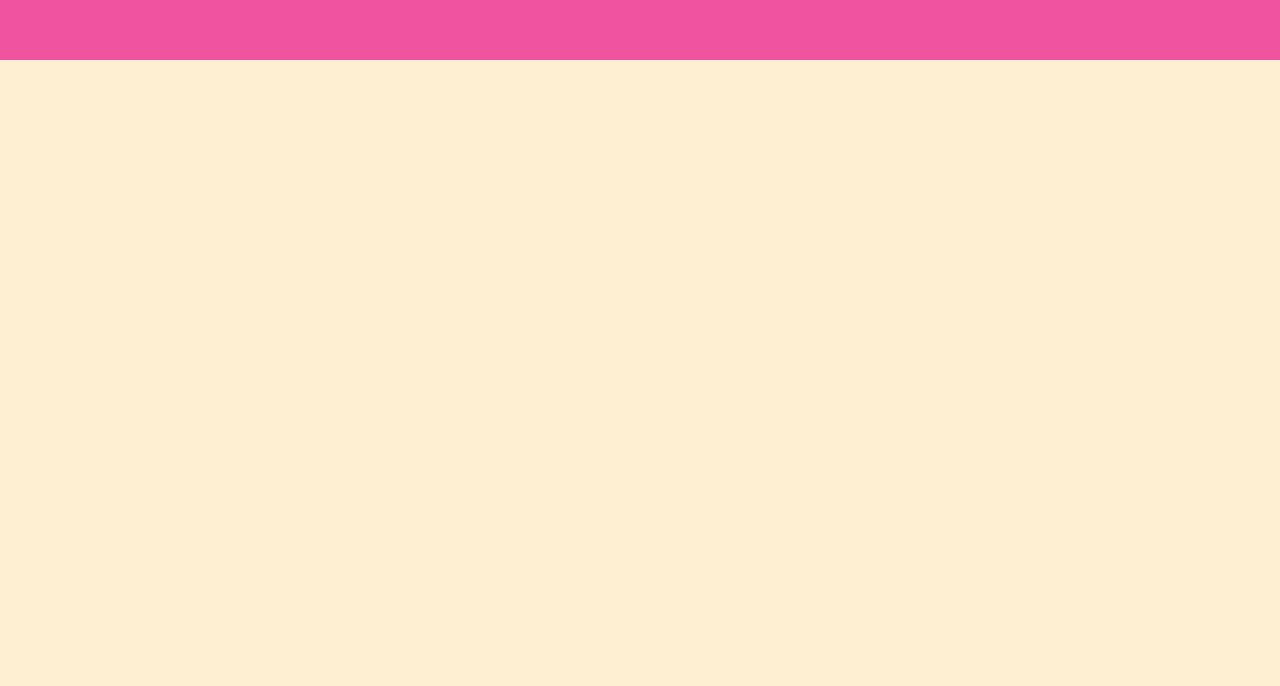
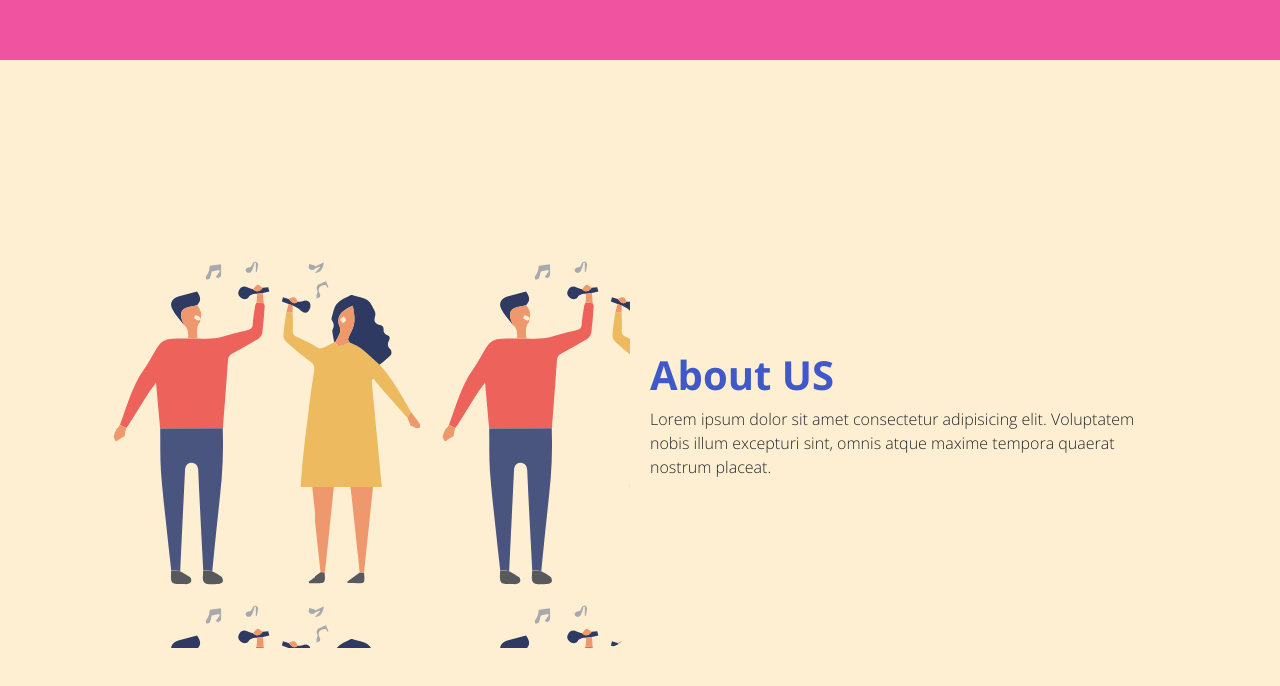
Before and after one commit to floydfdes/app-hobbies-nextjs, a Next.js app: page / in a window 1280 px wide. Shown: the part 1528-2214 px from the top of the page. Before the commit the page ends 1588 px from the top, so only its background shows below. Built offline with nearby package versions, Linux system fonts and the light colour scheme.

Commit message:
about page.

```diff
--- a/pages/_app.js
+++ b/pages/_app.js
@@ -14,7 +14,6 @@ function MyApp({ Component, pageProps }) {
   );
 }
 MyApp.getInitialProps = async ({ ctx }) => {
-  console.log(ctx.pathname);
   let pageProps = {};
   const cookie = parseCookies(ctx.req);
   pageProps = { user: cookie.user };
--- a/pages/about.jsx
+++ b/pages/about.jsx
@@ -1,11 +1,27 @@
 import Head from "next/head";
+import styles from "../styles/index.module.css";
 const About = () => {
   return (
     <div className="container">
       <Head>
         <title>Hobbies - About</title>
       </Head>
-      <h1>About Page</h1>
+      <div
+        className={`container ${styles.home} ${styles.flexContainer} ${styles.aboutPage}`}
+      >
+        <div className={`${styles.flexItemLeft} d-none d-md-block d-lg-block`}>
+          <div className={`${styles.flexItemRightContent}`}></div>
+        </div>
+        <div className={`${styles.flexItemRight}`}>
+          <h1>About US</h1>
+          <p>
+            Lorem ipsum dolor sit amet consectetur adipisicing elit. Voluptatem
+            nobis illum excepturi sint, omnis atque maxime tempora quaerat
+            nostrum placeat.
+          </p>
+          <p></p>
+        </div>
+      </div>
     </div>
   );
 };
--- a/pages/index.js
+++ b/pages/index.js
@@ -1,6 +1,7 @@
 import Head from "next/head";
 import Section from "../components/Section";
 import styles from "../styles/index.module.css";
+import About from "./about";
 const index = () => {
   hideHeader();
   function hideHeader() {
@@ -40,6 +41,7 @@ const index = () => {
         </div>
       </div>
       <Section />
+      <About />
     </>
   );
 };
--- a/styles/index.module.css
+++ b/styles/index.module.css
@@ -30,8 +30,12 @@
   border-radius: 25px;
   background-position: center;
 }
+.aboutPage .flexItemRightContent {
+  background: url("../Assets/images/hobbies_d.svg");
+}
 @media screen and (max-width: 764px) {
-  .flexItemLeft {
+  .flexItemLeft,
+  .flexItemRight {
     text-align: center;
   }
   .flexItemLeft h1 {
```
